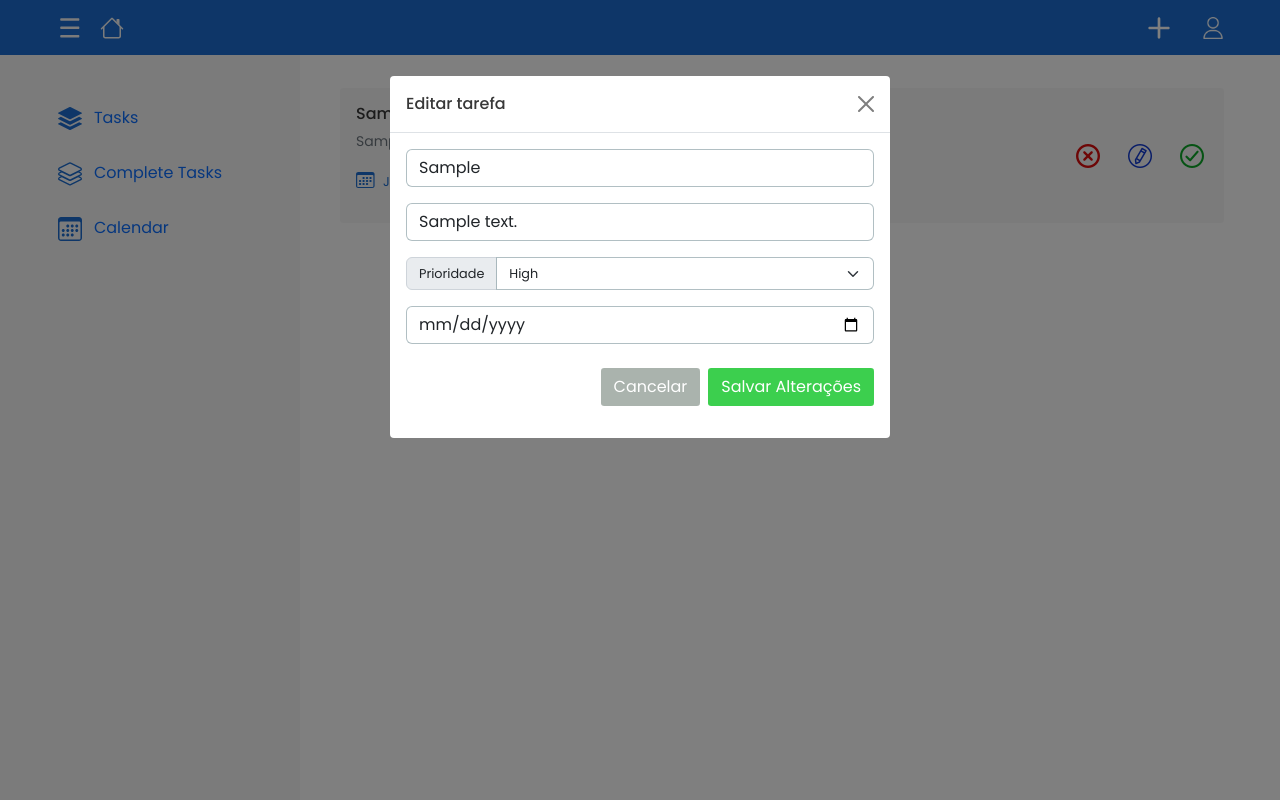
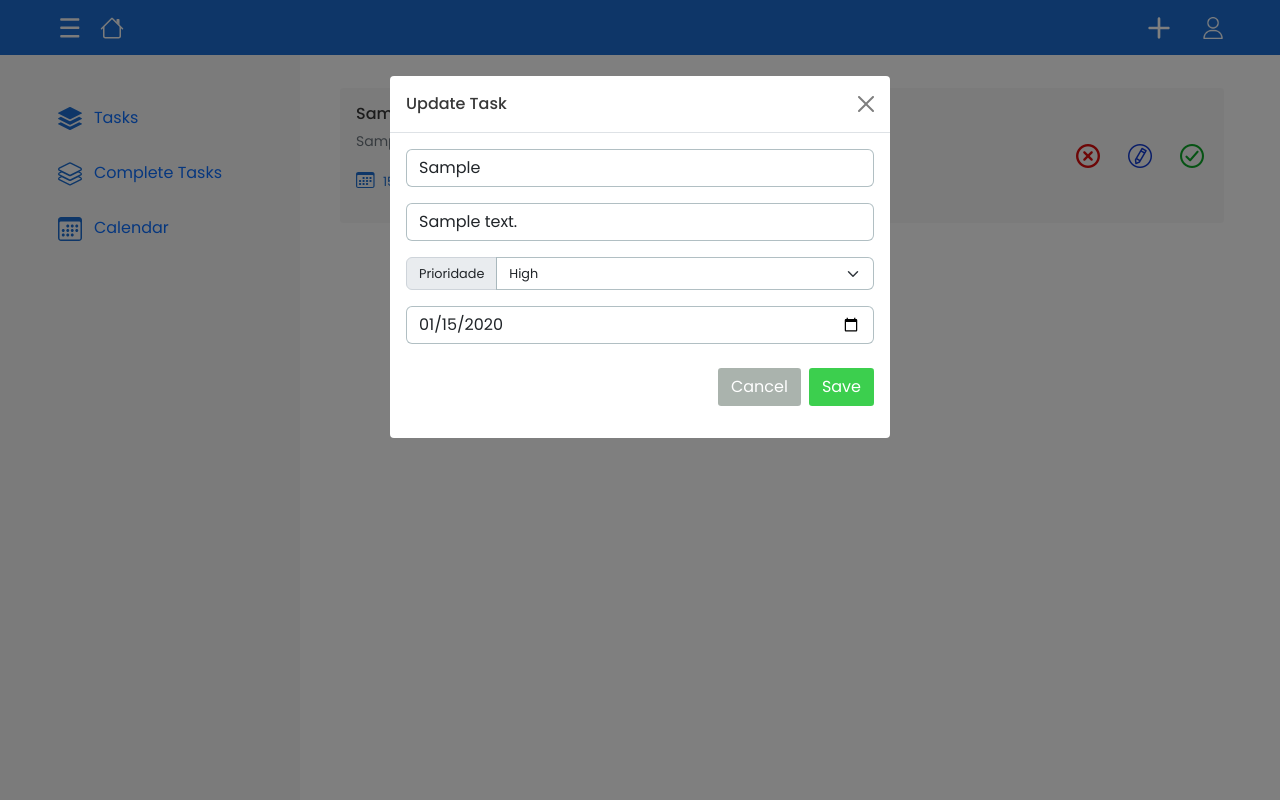
Before and after one commit to AguineleQueiroz/Seiri-app, a Django app: page /show_tasks in a window 1280 px wide, after a click on "Editar tarefa". Run offline with Django 4.2, Linux system fonts and the light colour scheme; a user stored in the database is signed in; tables that the repository leaves empty hold one stand-in row (values such as "Sample post").

Commit message:
Fix: Ajuste de renderização de data no modal de edição

```diff
--- a/requirements.txt
+++ b/requirements.txt
@@ -1,6 +1,5 @@
 asgiref==3.6.0
 Django==4.2
-psycopg2==2.9.6
 psycopg2-binary==2.9.6
 sqlparse==0.4.3
 tzdata==2023.3
--- a/seiri/static/js/sidebar.js
+++ b/seiri/static/js/sidebar.js
@@ -1,3 +1,4 @@
+document.addEventListener('DOMContentLoaded', function () {
     // Comportamento da sidebar
     let btn__menu = document.getElementById('btn_menu');
 
@@ -17,7 +18,6 @@ function toggleSidebar() {
 
     btn__menu.addEventListener('click', toggleSidebar);
 
-
     /* color link sidebar - background active */
     const listLinks = document.querySelectorAll('.links__sidebar');
 
@@ -32,3 +32,4 @@ function linkActive() {
     listLinks.forEach((elemento) => {
         elemento.addEventListener('click', setInterval(linkActive, 2000))
     })
+})
--- a/seiri/templates/md-add-task.html
+++ b/seiri/templates/md-add-task.html
@@ -21,6 +21,7 @@
                     <div class="input-group mb-3">
                         <input type="text" maxlength="200" class="form-control" placeholder="Descrição" name="description" required {% block value-description %}{% endblock value-description %}>
                     </div>
+
                     <!-- Prioridade da tarefa -->
                     <div class="input-group mb-3">
                         <label class="input-group-text" for="inputGroupSelect" style="font-size: .8rem;">Prioridade</label>
@@ -34,6 +35,7 @@
                             <option class="option-custom-font">Low</option>
                         </select>
                     </div>
+
                     <!-- Data de expiração da tarefa -->
                     <div class="input-group mb-3 input-group date" id="datepicker">
                         <input type="date" class="form-control" name="date_task" required {% block value-date-task %}{% endblock value-date-task %}>
--- a/seiri/templates/md-update-task.html
+++ b/seiri/templates/md-update-task.html
@@ -1,37 +1,51 @@
-{% extends 'md-add-task.html' %}
+<!-- Modal -->
+<div class="modal fade mt-5" {% block modal-id%} id="editarModal{{ task.pk }}" {% endblock modal-id%} tabindex="-1" aria-labelledby="editarModalLabel" aria-hidden="true">
+  <div class="modal-dialog">
+      <div class="modal-content">
+          <div class="modal-header">
+            <h6 class="modal-title" id="ModalLabel"> {% block modal-title %} Update Task {% endblock modal-title %}</h6>
+            <button type="button" class="btn-close" data-bs-dismiss="modal" aria-label="Close"></button>
+          </div>
+          <form class="border-0" {% block action %} action="/update_task" {% endblock action %} method="post" enctype="multipart/form-data" autocomplete="off" class="card p-3 mt-3 d-flex flex-column" >
+            {% csrf_token %}
+            <div class="modal-body">
 
-<!-- Modal ID -->
-{% block modal-id%} id="editarModal{{ task.pk }}" {% endblock modal-id%}
+              <input type="hidden" class="form-control" name="id" value="{{task.id}}" readonly/>
 
-<!-- Titulo do formulário no modal-->
-{% block modal-title %} Editar tarefa {% endblock modal-title %}
+              <!-- Titulo da tarefa -->
+              <div class="input-group mb-3">
+                <input type="text" maxlength="100" class="form-control" placeholder="Titulo da tarefa" name="task" value="{{task.task}}">
+              </div>
+              <!-- Descricao da tarefa -->
+              <div class="input-group mb-3">
+                <input type="text" maxlength="200" class="form-control" placeholder="Descrição" name="description" value="{{task.description}}">
+              </div>
 
-<!-- Form action -->
-{% block action %} action="/update_task" {% endblock action %}
+              <!-- Prioridade da tarefa -->
+              <div class="input-group mb-3">
+                <label class="input-group-text" for="inputGroupSelect" style="font-size: .8rem;">Prioridade</label>
+                <select class="form-select form-control" name="priority_level" required>
+                  <option hidden class="fst-italic">Select</option>
+                  <option disabled></option>
+                  <option class="option-custom-font" value="High" {% if task.priority_level == 'High' %}selected{% endif %}>High</option>
+                  <option class="option-custom-font" value="Normal" {% if task.priority_level == 'Normal' %}selected{% endif %}>Normal</option>
+                  <option class="option-custom-font" value="Low" {% if task.priority_level == 'Low' %}selected{% endif %}>Low</option>
+                </select>
+              </div>
 
-<!-- Botão no modal de edição -->
-{% block btn-action %} Salvar Alterações {% endblock btn-action %}
+              <!-- Data de expiração da tarefa -->
+              <div class="input-group mb-3 input-group date" id="datepicker">
+                <!-- <input type="date" class="form-control" name="date_task" value="{{task.date}}"> -->
+                <input type="date" class="form-control" name="date_task" value="{{task.date_task|date:'Y-m-d'}}">
+              </div>
 
-<!--+++++++++++++++++++++ Inputs do form +++++++++++++++++++++++-->
-{% block value-id %}
-<input
-  type="hidden"
-  class="form-control"
-  name="id"
-  value="{{task.id}}"
-  readonly
-/>
-{% endblock value-id %}
-<!--Titulo da tarefa -->
-{% block value-task %} value="{{task.task}}" {% endblock value-task %}
-
-<!--Descricao -->
-{% block value-description %}value="{{task.description}}"{% endblock value-description %}
-
-<!--Prioridade-->
-{% block option %}
-<option>{{task.priority_level}}</option>
-{% endblock option %}
-
-<!--data -->
-{% block value-data %}value="{{task.date_task}}"{% endblock value-data %}
+              <!-- Botoes de ações -->
+              <div class=" mt-4 w-100 d-flex justify-content-end">
+                <a href="{% url 'show_tasks' %}" class="btn btn-cancelar mb-3" title="voltar">Cancel</a>
+                <button type="submit" class="btn btn-adicionar mb-3  ms-2">{% block btn-action %}Save{% endblock btn-action %}</button>
+              </div>
+            </div>
+          </form>
+      </div>
+  </div>
+</div>
--- a/seiri/templates/tasks.html
+++ b/seiri/templates/tasks.html
@@ -37,7 +37,7 @@
                             <path d="M11.0362 13C11.6753 13 12.1933 12.5523 12.1933 12C12.1933 11.4477 11.6753 11 11.0362 11C10.3971 11 9.87901 11.4477 9.87901 12C9.87901 12.5523 10.3971 13 11.0362 13Z" fill="#1C6DD0"/>
                         </svg>
                     </div>
-                    <p class="data me-2 mb-0 mt-1">{{task.date_task}}</p>
+                    <p class="data me-2 mb-0 mt-1">{{task.date_task|date:'d M Y'}}</p>
                 </div>
                 <div class="d-flex">
                     <p class="prioridade-tarefa  me-2 mb-0 mt-1">Prioridade: </p>
--- a/seiri/views.py
+++ b/seiri/views.py
@@ -1,3 +1,4 @@
+from django.urls import reverse
 from seiri.models import Task, CompletedTasks
 from django.http import HttpResponseRedirect
 from seiri.user_form import LoginForm, RegisterForm
@@ -148,6 +149,7 @@ def completed_task(request, task_ID):
 def update_task(request):
     if request.method == "POST":
         task = Task.objects.get(id=request.POST.get('id'))
+        print("Objeto de Tarefa: ", task.date_task)
         if task != None:
             task.task = request.POST.get('task')
             task.description = request.POST.get('description')
@@ -155,7 +157,8 @@ def update_task(request):
             task.priority_level = request.POST.get('priority_level')
             task.save()
             messages.success(request, 'Task updated successfully!')
-            return HttpResponseRedirect('show_tasks')
+            return redirect(reverse('show_tasks'))
+    return render(request, 'update_task.html')
 
 
 @csrf_exempt
--- a/seiri_project/urls.py
+++ b/seiri_project/urls.py
@@ -6,7 +6,7 @@ from seiri import views
 urlpatterns = [
     path('admin/', admin.site.urls),
 
-    path('home', views.home, name="home"),
+    path('', views.home, name="home"),
 
     path('login_usr', views.login_usr, name="login_usr"),
 
```
Also changed, not shown: seiri_project/settings.py (+12 -4 lines), seiri/__init__.py (deleted), seiri/migrations/0002_alter_completedtasks_date_task_alter_task_date_task.py (added), seiri/migrations/0003_alter_completedtasks_date_task_alter_task_date_task.py (added), seiri/migrations/__init__.py (deleted), seiri/templatetags/__init__.py (deleted), seiri_project/__init__.py (deleted), 1 other file. Lines whose indentation alone changed are shown as unchanged.
